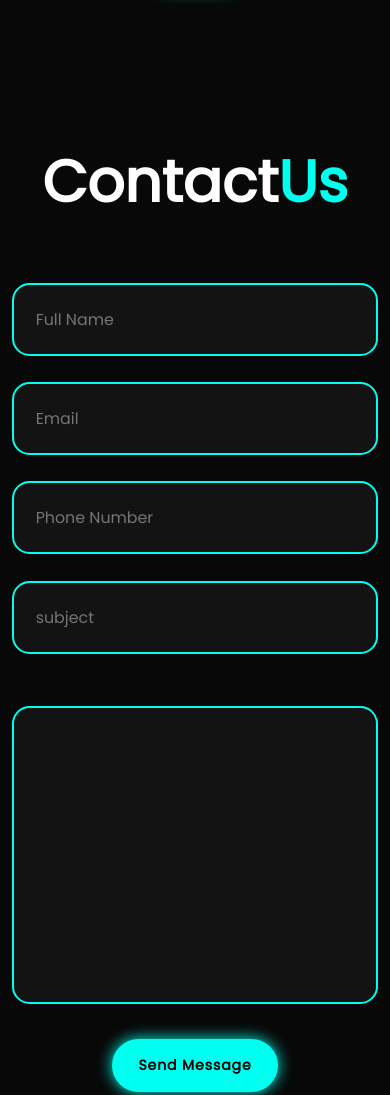
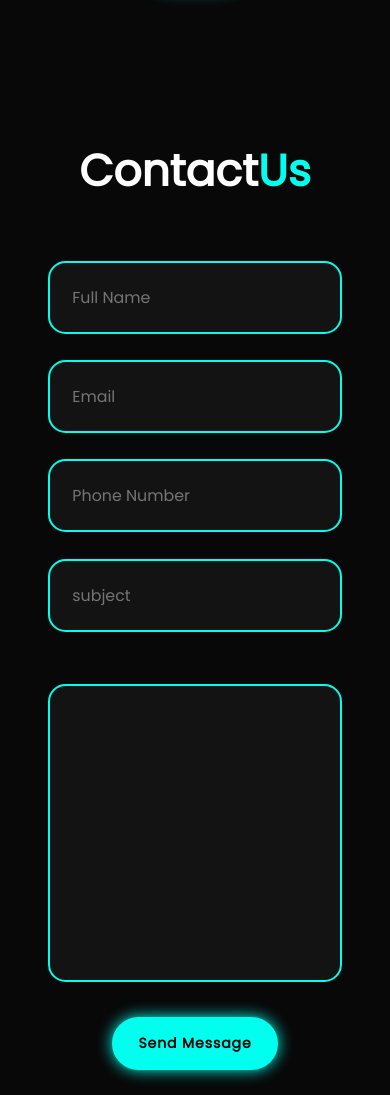
Before and after one commit to AsmaAlghamdi1/AI-analysis, a plain HTML site: page index.html in a window 390 px wide. Shown: the part 1060-2155 px from the top of the page. Drawn offline with nearby package versions, Linux system fonts and the light colour scheme.

Commit message:
Edit on media quires

```diff
--- a/styles.css
+++ b/styles.css
@@ -311,6 +311,14 @@ span{
     }
 }
 @media(max-width:895px){
+    .heading{
+        font-size: 5rem;
+    }
+    .input-group,
+    .input-group-2{
+        margin-left: 10%;
+        margin-right: 10%;
+    }
     #menu-icon{
         display: block;
     }
```
